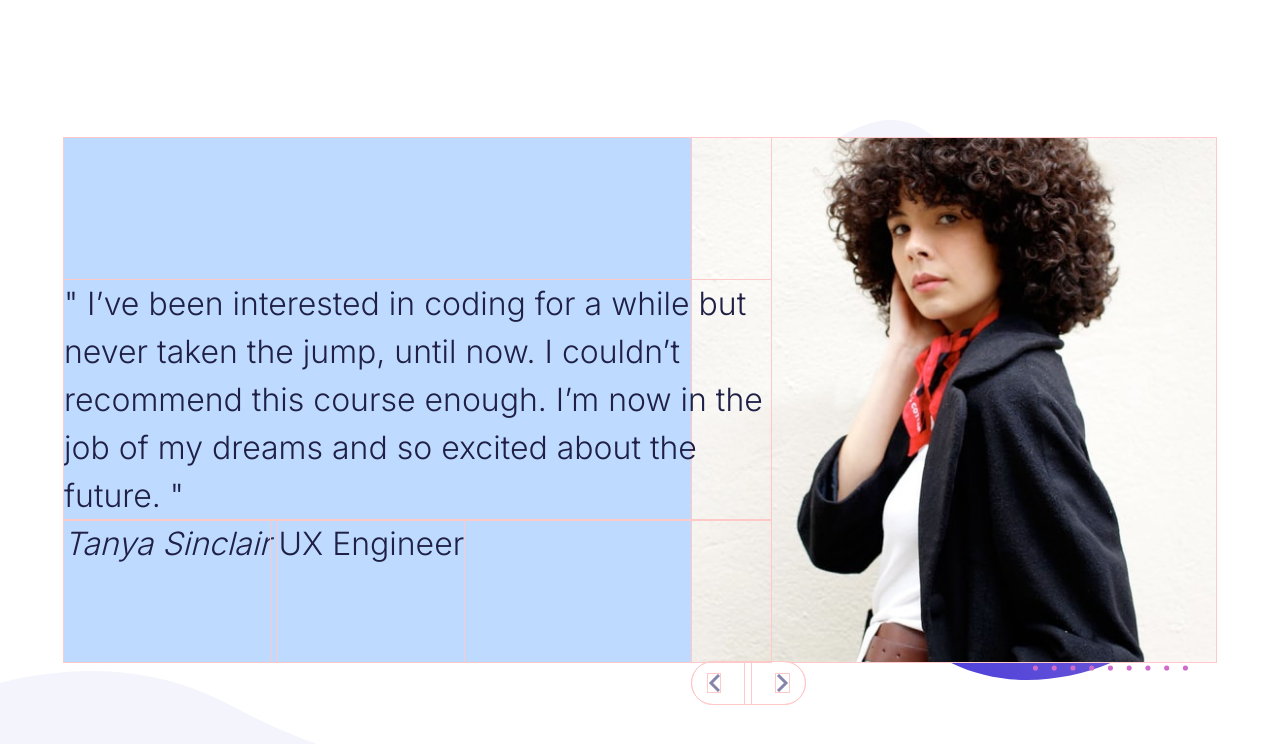
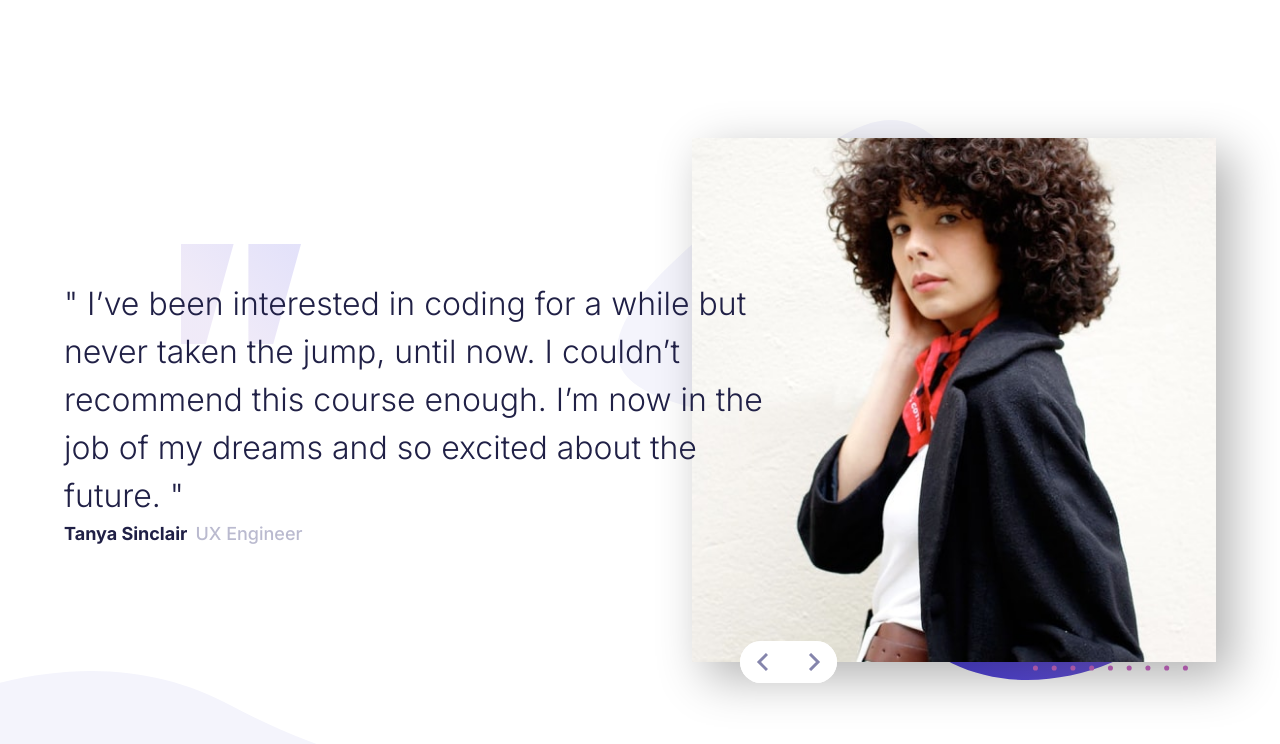
Before and after one commit to lilKriT/fem-coding-bootcamp-testimonials-slider, a Next.js app: page / in a window 1280 px wide. Shown: the top 744 px of the page. Built offline with nearby package versions, Linux system fonts and the light colour scheme.

Commit message:
Styling seems ok.

```diff
--- a/_components/TestimonialsSlider.tsx
+++ b/_components/TestimonialsSlider.tsx
@@ -16,13 +16,21 @@ const TestimonialsSlider = () => {
   };
 
   return (
-    <div className="bg-blue-200 grid grid-cols-[6fr_5fr]">
+    <div className="grid grid-cols-[6fr_5fr]">
       {/* Quote */}
-      <blockquote className="relative z-10 grid grid-rows-[1fr_auto_1fr] mr-[-4ch] font-light">
+      <blockquote
+        className="relative z-10 grid grid-rows-[1fr_auto_1fr]
+      bg-[url(/pattern-quotes.svg)] bg-no-repeat bg-position-[left_20%_top_25%]
+      mr-[-4ch] font-light"
+      >
         <span className="row-start-2">{testimonials[index].text}</span>
-        <footer className="row-start-3 flex gap-2">
-          <cite>{testimonials[index].name}</cite>
-          <span>{testimonials[index].title}</span>
+        <footer className="row-start-3 flex gap-2 text-lg">
+          <cite className="font-bold not-italic">
+            {testimonials[index].name}
+          </cite>
+          <span className="font-medium text-gray-400">
+            {testimonials[index].title}
+          </span>
         </footer>
       </blockquote>
 
@@ -34,14 +42,14 @@ const TestimonialsSlider = () => {
           width={540}
           height={540}
           className="w-full
-          duration-1000 animate-slide"
+          duration-1000 animate-slide shadow-[15px_15px_45px_1px] shadow-black/30"
         />
 
         {/* Control Buttons */}
-        <div className="absolute bg-white flex gap-2 rounded-full">
+        <div className="absolute -translate-y-1/2 left-12 bg-white flex gap-2 rounded-full">
           <button
             onClick={prevSlide}
-            className="bg-white pl-4 pr-6 py-3 rounded-l-full cursor-pointer"
+            className="bg-white pl-4 pr-4 py-3 rounded-l-full cursor-pointer"
           >
             <Image
               src={"/icon-prev.svg"}
@@ -52,7 +60,7 @@ const TestimonialsSlider = () => {
           </button>
           <button
             onClick={nextSlide}
-            className="bg-white pl-6 pr-4 py-3 rounded-r-full cursor-pointer"
+            className="bg-white pl-4 pr-4 py-3 rounded-r-full cursor-pointer"
           >
             <Image
               src={"/icon-next.svg"}
--- a/app/globals.css
+++ b/app/globals.css
@@ -31,5 +31,5 @@ body {
 }
 
 * {
-  @apply outline outline-red-200;
+  /* @apply outline outline-red-200; */
 }
```
